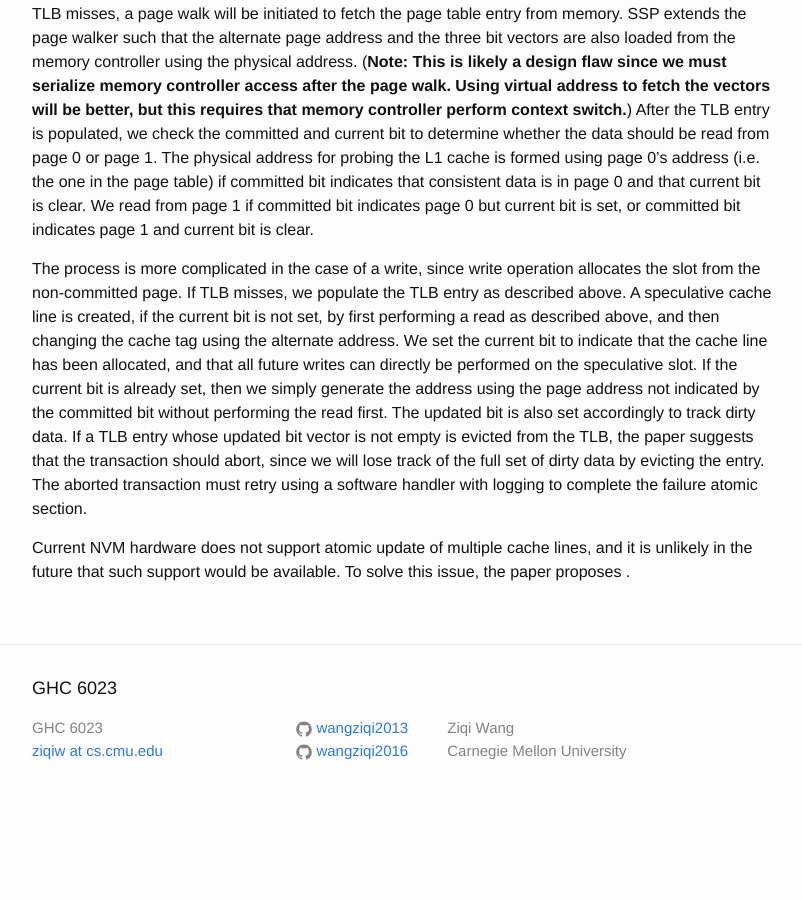
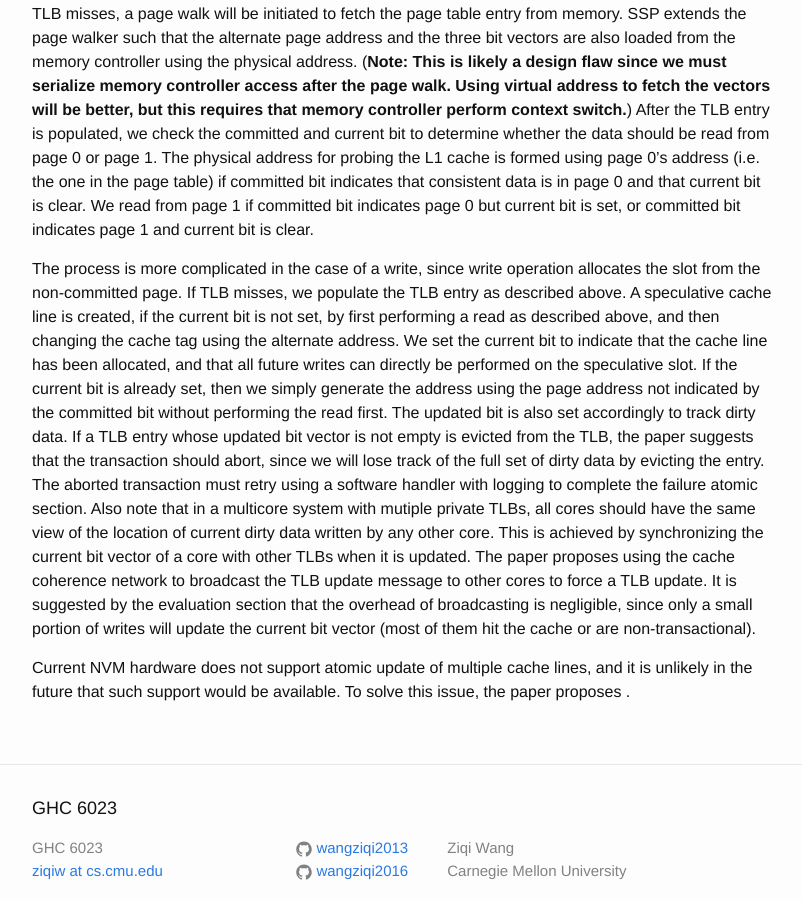
Before and after one commit to wangziqi2013/wangziqi2013.github.io, a Jekyll site: the page built from _posts/2019-12-08-ssp.markdown, in a window 1280 px wide and 900 px high, scrolled down 2416 px. Shown: the whole window, without its empty margins (238-1040 px from the left). Built offline with Jekyll 4.4.1, drawn with Linux system fonts in a browser that asks for light colours; before the commit the page ends 3238 px from its top, so only the background shows below that.

Commit message:
Finish write

```diff
--- a/_posts/2019-12-08-ssp.markdown
+++ b/_posts/2019-12-08-ssp.markdown
@@ -99,7 +99,12 @@ using the page address not indicated by the committed bit without performing the
 also set accordingly to track dirty data. If a TLB entry whose updated bit vector is not empty is evicted from the
 TLB, the paper suggests that the transaction should abort, since we will lose track of the full set of dirty data
 by evicting the entry. The aborted transaction must retry using a software handler with logging to complete the failure
-atomic section.
+atomic section. Also note that in a multicore system with mutiple private TLBs, all cores should have the same view of
+the location of current dirty data written by any other core. This is achieved by synchronizing the current bit vector
+of a core with other TLBs when it is updated. The paper proposes using the cache coherence network to broadcast the TLB
+update message to other cores to force a TLB update. It is suggested by the evaluation section that the overhead
+of broadcasting is negligible, since only a small portion of writes will update the current bit vector (most of them
+hit the cache or are non-transactional).
 
 
 
```
